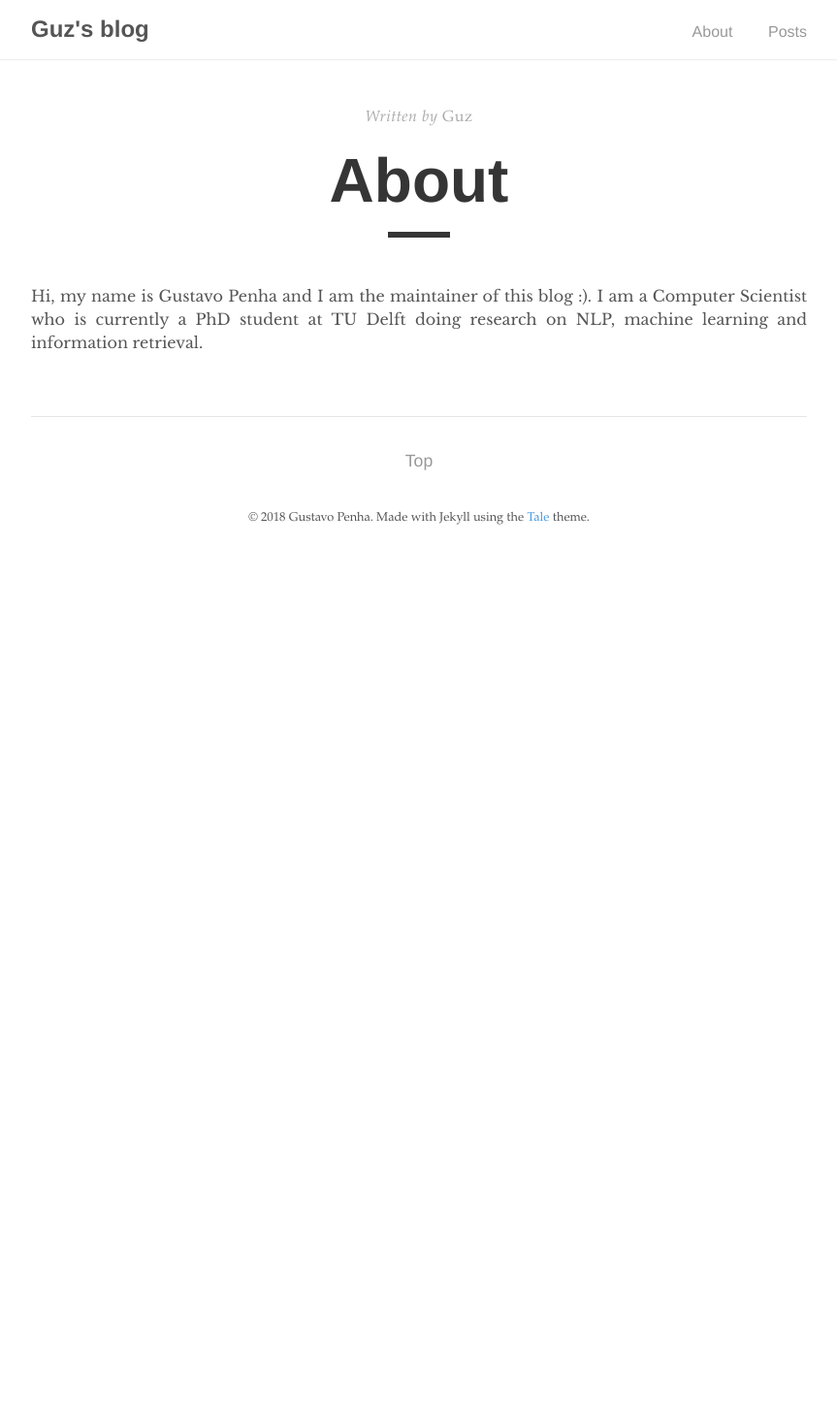
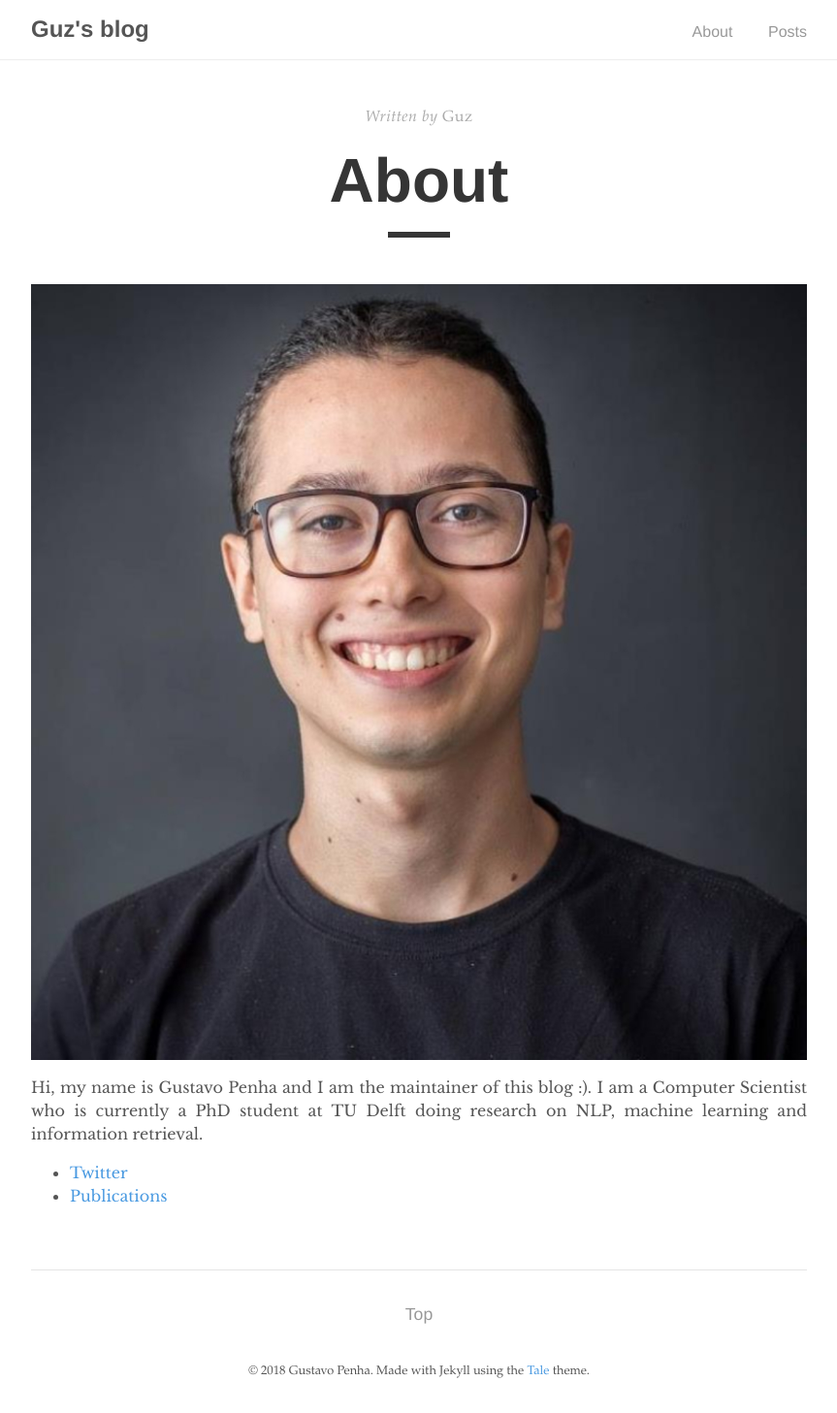
Before and after one commit to Guzpenha/guzblog_old, a Jekyll site: the page built from about.md, in a window 1280 px wide. Shown: the whole page at 97% size, without its empty margins (208-1071 px from the left). Built offline with Jekyll 4.4.1, drawn with Linux system fonts in a browser that asks for light colours; before the commit the page ends 900 px from its top, so only the background shows below that.

Commit message:
Update about.md

```diff
--- a/about.md
+++ b/about.md
@@ -5,4 +5,9 @@ author: "Guz"
 permalink: /about/
 ---
 
+![alt]({{ site.baseurl }}/images/guz.jpg){: .center-image}
+
 Hi, my name is Gustavo Penha and I am the maintainer of this blog :). I am a Computer Scientist who is currently a PhD student at TU Delft doing research on NLP, machine learning and information retrieval.
+
+* [Twitter](https://twitter.com/_Guz_)
+* [Publications](https://scholar.google.com.br/citations?user=kfDXd2MAAAAJ)
```
